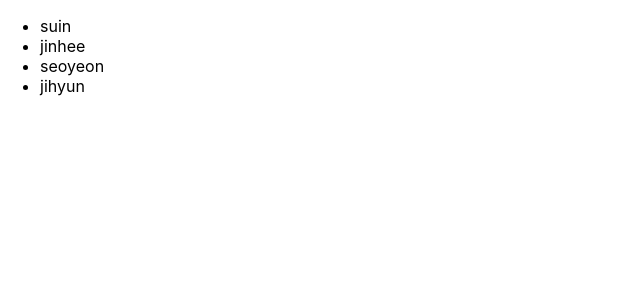
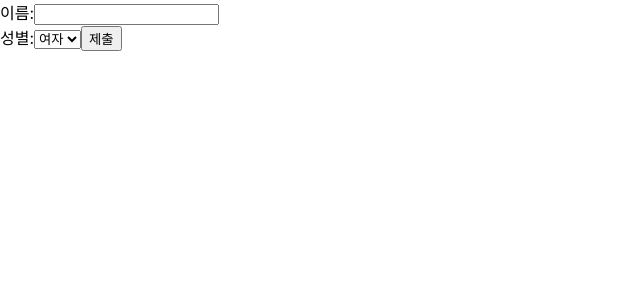
Before and after one commit to kimzini/React-Basics, a React (Create React App) app: page / in a window 1280 px wide. Shown: the top 300 px of the page, without its empty margins (0-640 px from the left). Built offline with nearby package versions, Linux system fonts and the light colour scheme.

Commit message:
chapter11

```diff
--- /dev/null
+++ b/src/chapter_11/SignUp.jsx
@@ -0,0 +1,39 @@
+import React, { useState } from "react";
+
+function SignUp(props) {
+    const [name, setName] = useState("");
+    const [gender, setGender] = useState("여자");
+
+    const handleChangeName = (event) => {
+        setName(event.target.value);
+    };
+
+    const handleChangeGender = (event) => {
+        setGender(event.target.value);
+    }
+
+    const handleSubmit = (event) => {
+        alert(`이름: ${name}, 성별: ${gender}`);
+        event.preventDefault();
+    };
+
+    return (
+        <form onSubmit = {handleSubmit}>
+            <label>
+                이름:
+                <input type="text" value={name} onChange={handleChangeName} />
+            </label>
+            <br />
+            <label>
+                성별:
+                <select value={gender} onChange={handleChangeGender}>
+                    <option value="남자">남자</option>
+                    <option value="여자">여자</option>
+                </select>
+            </label>
+            <button type="submit">제출</button>
+        </form>
+    );
+}
+
+export default SignUp;
--- a/src/index.js
+++ b/src/index.js
@@ -12,11 +12,12 @@
 import ConfirmButton from './chapter_08/ConfirmButton';
 import LandingPage from './chapter_09/LandingPage';
 import AttendanceBook from './chapter_10/AttendanceBook';
+import SignUp from './chapter_11/SignUp';
 
 const root = ReactDOM.createRoot(document.getElementById('root'));
 root.render(
   <React.StrictMode>
-    <AttendanceBook />
+    <SignUp />
   </React.StrictMode>,
 )
 // If you want to start measuring performance in your app, pass a function
```
